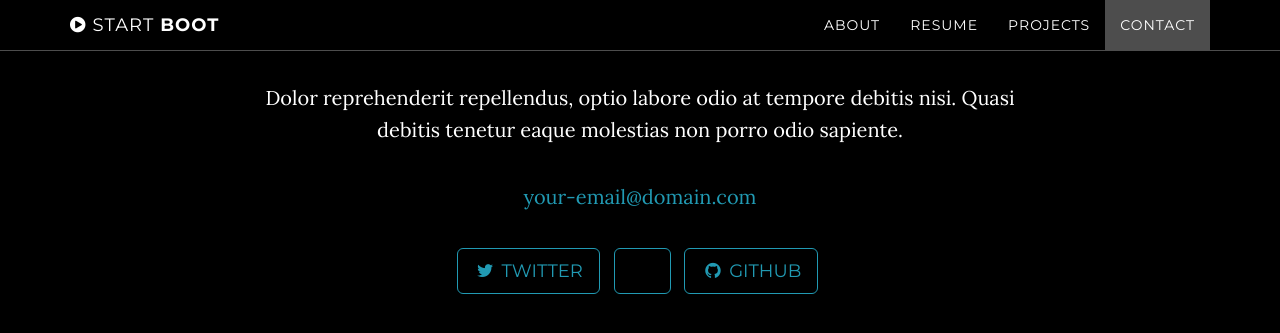
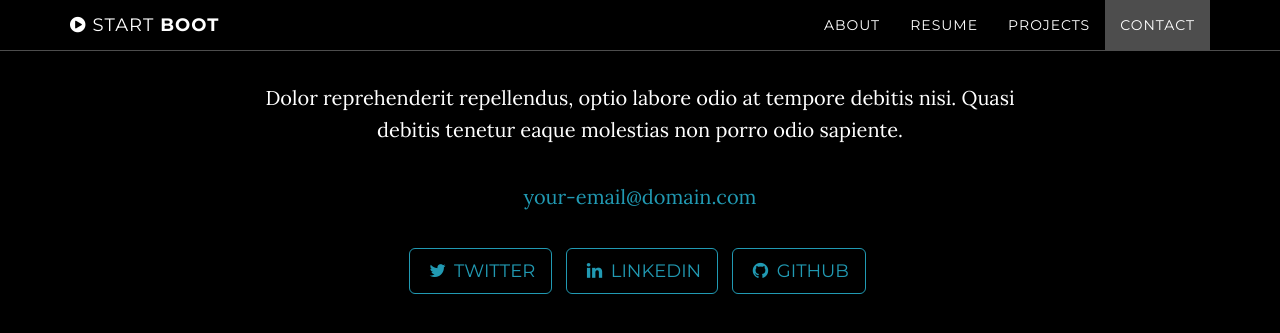
Before and after one commit to Crozza71/Crozza71.github.io, a Jekyll site: the page built from index.html, in a window 1280 px wide and 900 px high, scrolled down 1850 px. Shown: the top 333 px of the window. Built offline with Jekyll 4.4.1, drawn with Linux system fonts in a browser that asks for light colours.

```diff
--- a/_config.yml
+++ b/_config.yml
@@ -16,7 +16,7 @@ footer: www.paul-crosby.co
 social:
   - title: twitter
     url: https://twitter.com/@crozza71
-  - ttile: linkedin
+  - title: linkedin
     url: https://uk.linkedin.com/in/paul-crosby
   - title: github
     url: https://github.com/Crozza71
--- a/_includes/resume.html
+++ b/_includes/resume.html
@@ -5,7 +5,7 @@
                 <div class="col-lg-8 col-lg-offset-2">
                     <h2>Resume</h2>
                     <p>My Resume </p>
-                    <a href="http://imgur.com/a/1TxhG" class="btn btn-default btn-lg">Visit Resume</a>
+                    <a href="http:Beach-Landscape-Scene.jpg" class="btn btn-default btn-lg">Visit Resume</a>
                 </div>
             </div>
         </div>
```
Also changed, not shown: img/Beach-Landscape-Scene.jpg (added).
